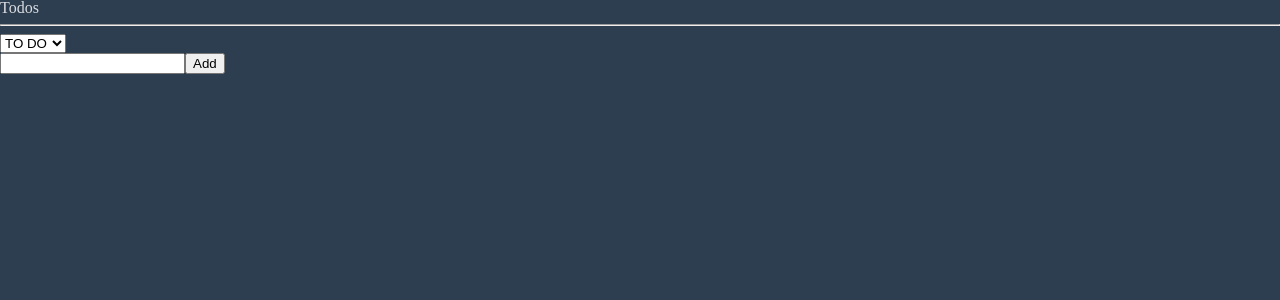
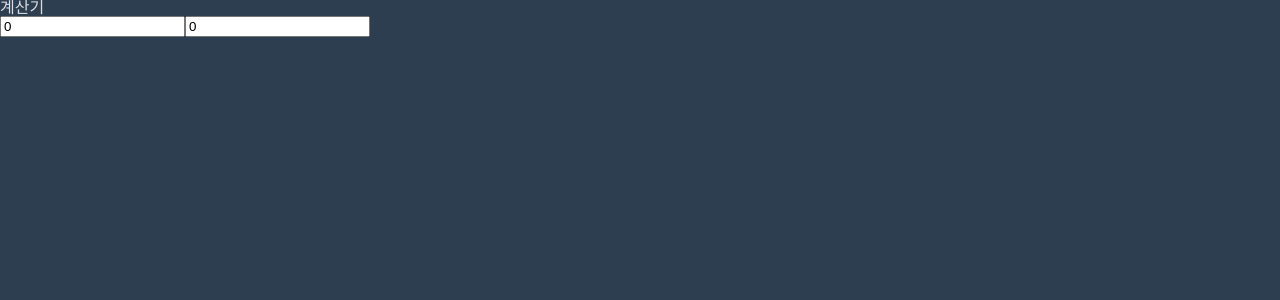
Before and after one commit to min33sky/recoil-todo, a React (Create React App) app: page / in a window 1280 px wide. Shown: the top 300 px of the page. Built offline with nearby package versions, Linux system fonts and the light colour scheme.

Commit message:
add: timer change

```diff
--- a/src/App.tsx
+++ b/src/App.tsx
@@ -2,6 +2,7 @@ import { useEffect } from 'react';
 import { useSetRecoilState } from 'recoil';
 import { createGlobalStyle } from 'styled-components';
 import { todoState } from './atoms/todoAtom';
+import TimeCalc from './components/TimeCalc';
 import TodoList from './components/TodoList';
 
 const GlobalStyle = createGlobalStyle`
@@ -78,7 +79,8 @@ export default function App() {
   return (
     <>
       <GlobalStyle />
-      <TodoList />
+      {/* <TodoList /> */}
+      <TimeCalc />
     </>
   );
 }
--- /dev/null
+++ b/src/atoms/timeAtom.ts
@@ -0,0 +1,22 @@
+import { atom, selector } from 'recoil';
+
+/**
+ * ? 몇 분인지만 상태에 저장하고 이 상태를 활용해서 (selector) 새로운 상태값을 만들어내자
+ */
+
+export const minuteState = atom({
+  key: 'minute',
+  default: 0,
+});
+
+export const hourState = selector<number>({
+  key: 'hour',
+  get: ({ get }) => {
+    const minute = get(minuteState);
+    return minute / 60;
+  },
+  set: ({ set }, newValue) => {
+    const minutes = Number(newValue) * 60;
+    set(minuteState, minutes);
+  },
+});
--- /dev/null
+++ b/src/components/TimeCalc.tsx
@@ -0,0 +1,26 @@
+import React from 'react';
+import { useRecoilState } from 'recoil';
+import { hourState, minuteState } from '../atoms/timeAtom';
+
+function TimeCalc() {
+  const [minute, setMinute] = useRecoilState(minuteState);
+  const [hour, setHour] = useRecoilState(hourState);
+
+  const handleMinute = (e: React.ChangeEvent<HTMLInputElement>) => {
+    setMinute(+e.currentTarget.value);
+  };
+
+  const handleHour = (e: React.ChangeEvent<HTMLInputElement>) => {
+    setHour(+e.currentTarget.value);
+  };
+
+  return (
+    <div>
+      <p>계산기</p>
+      <input type="number" value={minute} onChange={handleMinute} placeholder="Minute" />
+      <input type="number" value={hour} onChange={handleHour} placeholder="Hour" />
+    </div>
+  );
+}
+
+export default TimeCalc;
```
